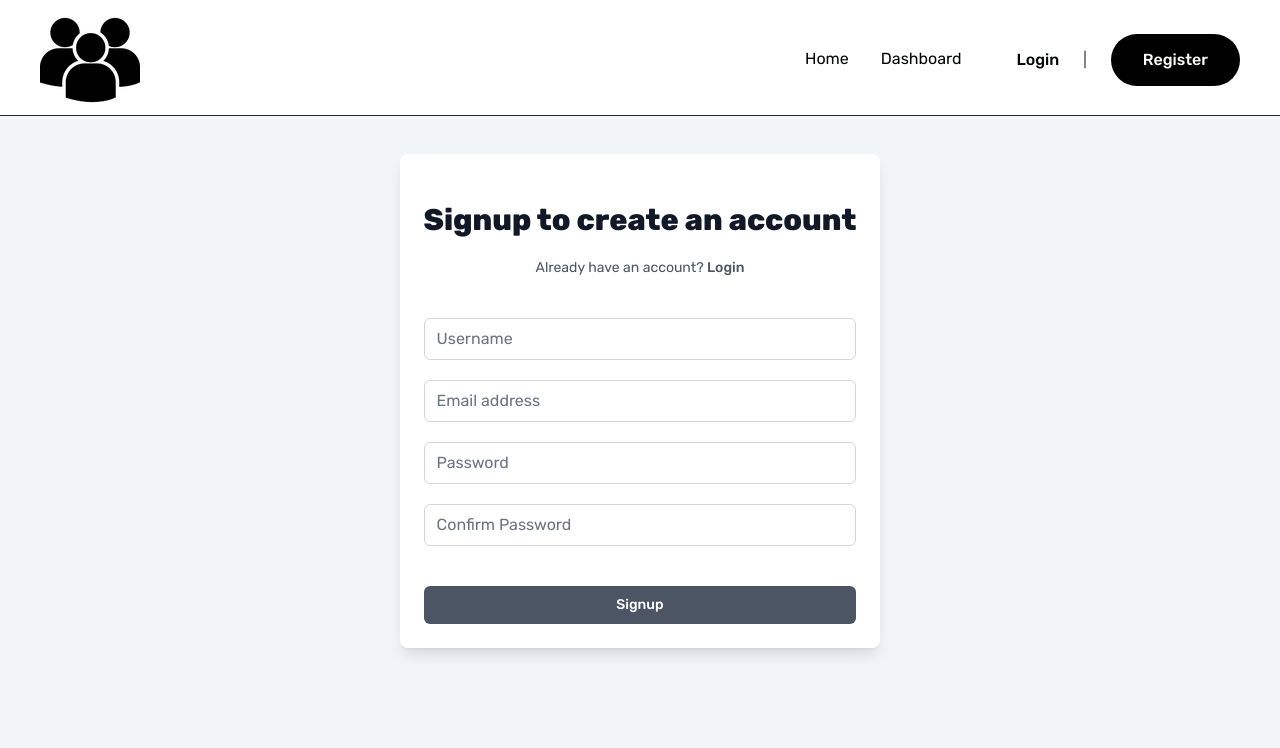
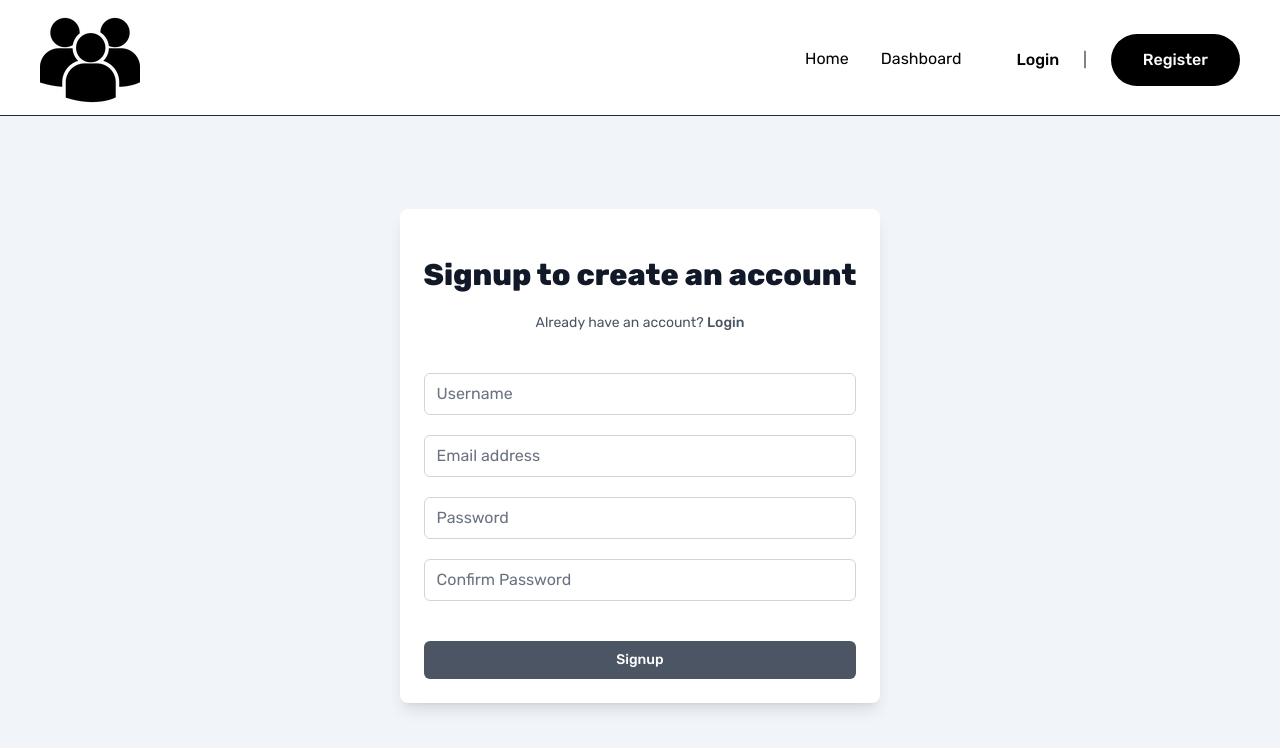
Before and after one commit to manlikeganga19/yukio-Direct, a React (Create React App) app in the folder yukio/: page /register in a window 1280 px wide. Shown: the top 748 px of the page. Built offline with nearby package versions, Linux system fonts and the light colour scheme.

Commit message:
register route edited

```diff
--- a/yukio/src/components/Header.js
+++ b/yukio/src/components/Header.js
@@ -1,13 +1,25 @@
-import React from "react";
+import React, { useState, useEffect } from "react";
 import Nav from "./Nav";
 import AccountBtns from "./AccountBtns";
 import Logo from "../assests/yukio1.png";
 import { CgMenuRight } from "react-icons/cg";
 
 const Header = ({ setNavMobile }) => {
+  const [isSticky, setIsSticky] = useState(false);
+
+  useEffect(() => {
+    const handleScroll = () => {
+      setIsSticky(window.scrollY > 100);
+    };
+    window.addEventListener("scroll", handleScroll);
+    return () => {
+      window.removeEventListener("scroll", handleScroll);
+    };
+  }, []);
+  const headerClassName = isSticky  ? 'sticky' : '';
   return (
     <>
-    <header
+      <header headerClassName = {headerClassName}
         className="py-[5px] lg:pt-[10px] bg-white"
         // data-aos="fade-down"
         // data-aos-delay="900"
@@ -30,7 +42,7 @@ const Header = ({ setNavMobile }) => {
           </div>
         </div>
       </header>
-    <hr className="border-t border-gray-800"/>
+      <hr className="border-t border-gray-800" />
     </>
   );
 };
--- a/yukio/src/index.css
+++ b/yukio/src/index.css
@@ -38,7 +38,7 @@
   display: flex;
   justify-content: center;
   height: 65vh;
-  padding-top: 50px;
+  padding-top: 20vh;
 }
 .try{
   width: 500px;
--- a/yukio/src/pages/Register.js
+++ b/yukio/src/pages/Register.js
@@ -5,7 +5,7 @@ import Register from "../components/Register";
 export default function SignupPage() {
   return (
     <div
-      className="flex items-center justify-center h-screen ml-lg:40 wrapper"
+      className="flex items-center justify-center wrapper"
       data-aos="fade-right"
       data-aos-offset="400"
     >
```
Lines whose indentation alone changed are shown as unchanged.
